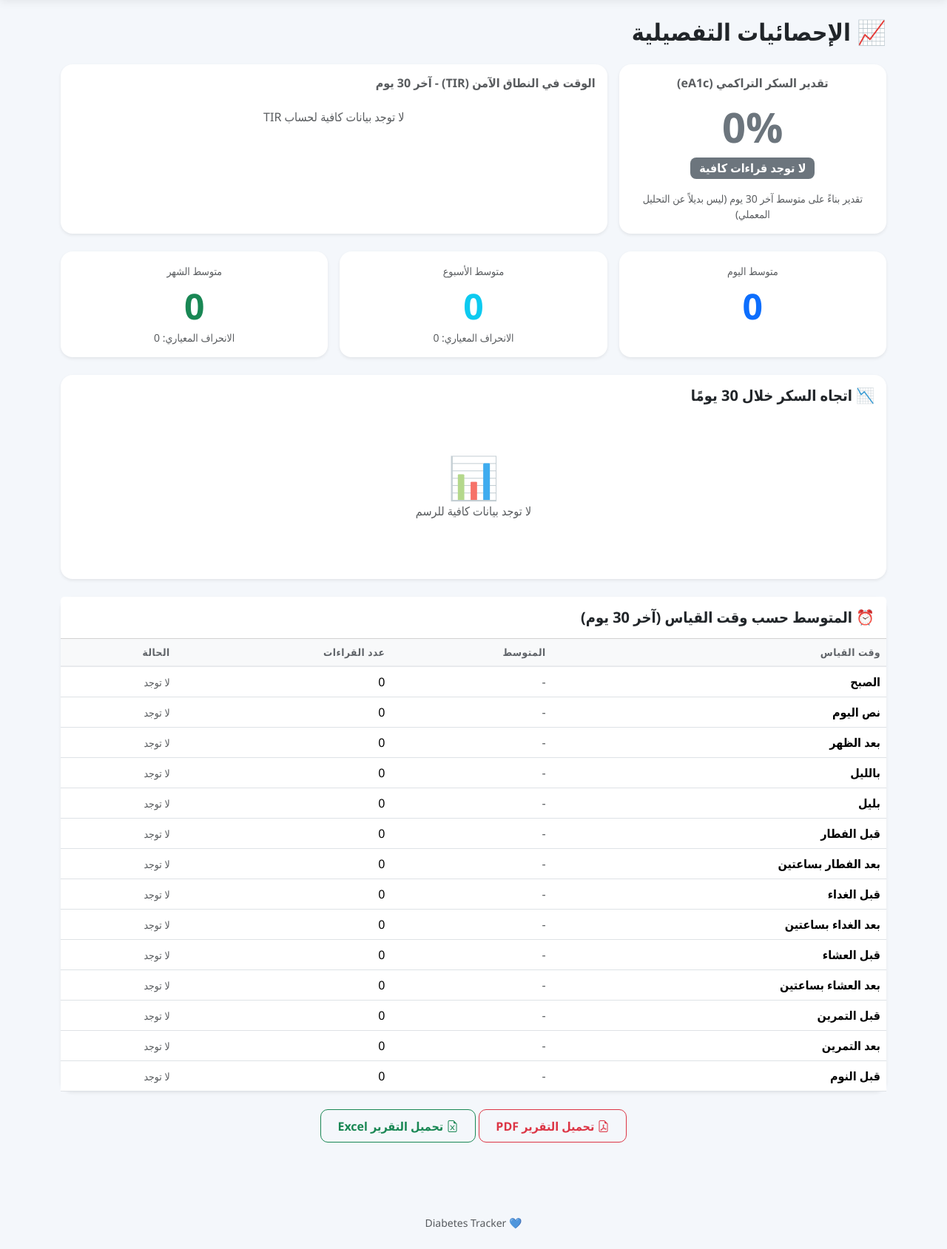
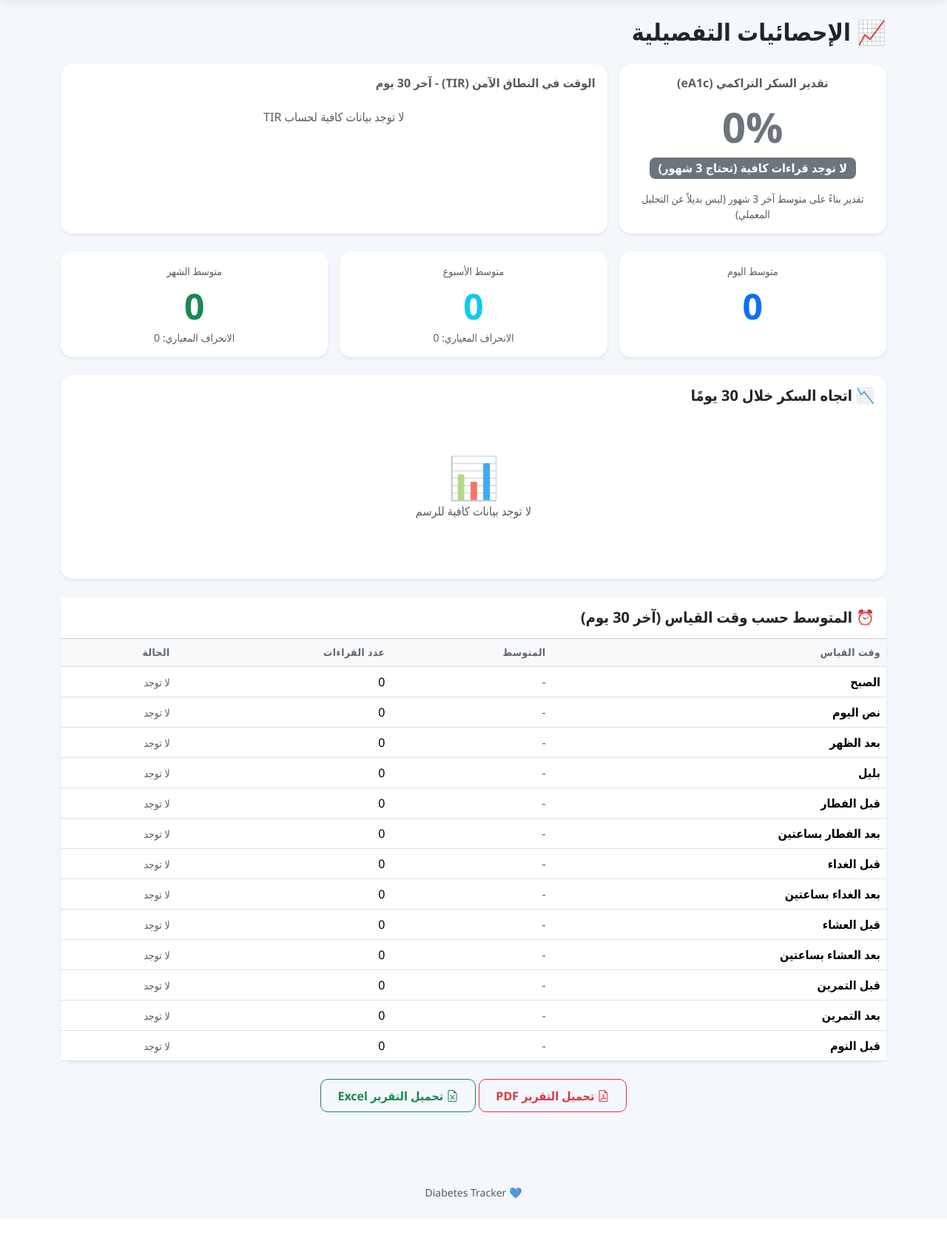
Before and after one commit to hussein8lolla/diabetes_app, a Flask app: page /readings/stats in a window 1280 px wide. Shown: the part 57-1746 px from the top of the page at 74% size. After the commit the page ends 1678 px from the top, so only its background shows below. Run offline with Flask 3, Linux system fonts and the light colour scheme; the visitor is signed in with stand-in values (Sample User, id 1); data that the repository does not hold is empty; some libraries are stand-ins or nearby versions.

Commit message:
Update eA1c to 90 days and remove Evening time

```diff
--- a/forms.py
+++ b/forms.py
@@ -36,7 +36,6 @@ class ReadingForm(FlaskForm):
         ('Morning', 'الصبح'),
         ('Noon', 'نص اليوم'),
         ('Afternoon', 'بعد الظهر'),
-        ('Evening', 'بالليل'),
         ('Night', 'بليل'),
         ('Before Breakfast', 'قبل الفطار'),
         ('After Breakfast (2h)', 'بعد الفطار بساعتين'),
--- a/routes/readings.py
+++ b/routes/readings.py
@@ -97,10 +97,12 @@ def stats():
     today_vals = get_vals(0)
     week_vals = get_vals(7)
     month_vals = get_vals(30)
+    three_months_vals = get_vals(90)  # ✅ تمت الإضافة (3 شهور للتراكمي)
 
     avg_today = round(statistics.mean(today_vals), 1) if today_vals else 0
     avg_week = round(statistics.mean(week_vals), 1) if week_vals else 0
     avg_month = round(statistics.mean(month_vals), 1) if month_vals else 0
+    avg_three_months = round(statistics.mean(three_months_vals), 1) if three_months_vals else 0  # ✅ جديد
     std_week = round(statistics.stdev(week_vals), 1) if len(week_vals) > 1 else 0
     std_month = round(statistics.stdev(month_vals), 1) if len(month_vals) > 1 else 0
 
@@ -114,11 +116,13 @@ def stats():
         tir_percentage = round((in_range / total_readings) * 100)
         high_percentage = round((high / total_readings) * 100)
         low_percentage = round((low / total_readings) * 100)
+    else:
+        tir_percentage = high_percentage = low_percentage = 0
 
-        # حساب eA1c: (المتوسط + 46.7) / 28.7
-        ea1c = round((avg_month + 46.7) / 28.7, 1)
+    # ✅ تعديل حساب eA1c ليعتمد على 90 يوم
+    if len(three_months_vals) > 0:
+        ea1c = round((avg_three_months + 46.7) / 28.7, 1)
 
-        # تحديد حالة eA1c
         if ea1c < 5.7:
             a1c_status = "success"
             a1c_text = "طبيعي"
@@ -129,15 +133,14 @@ def stats():
             a1c_status = "danger"
             a1c_text = "مرتفع"
     else:
-        tir_percentage = high_percentage = low_percentage = 0
         ea1c = 0
         a1c_status = "secondary"
-        a1c_text = "لا توجد قراءات كافية"
+        a1c_text = "لا توجد قراءات كافية (تحتاج 3 شهور)"
 
-    # إحصائيات وقت القياس
+    # إحصائيات وقت القياس (تم شيل بالليل)
     time_labels = [
         ('Morning', 'الصبح'), ('Noon', 'نص اليوم'), ('Afternoon', 'بعد الظهر'),
-        ('Evening', 'بالليل'), ('Night', 'بليل'),
+        ('Night', 'بليل'),  # ✅ "بالليل" اتشالت
         ('Before Breakfast', 'قبل الفطار'), ('After Breakfast (2h)', 'بعد الفطار بساعتين'),
         ('Before Lunch', 'قبل الغداء'), ('After Lunch (2h)', 'بعد الغداء بساعتين'),
         ('Before Dinner', 'قبل العشاء'), ('After Dinner (2h)', 'بعد العشاء بساعتين'),
--- a/templates/stats.html
+++ b/templates/stats.html
@@ -15,7 +15,7 @@
                     {{ ea1c }}%
                 </div>
                 <span class="badge bg-{{ a1c_status }} fs-6">{{ a1c_text }}</span>
-                <p class="text-muted small mt-3 mb-0">تقدير بناءً على متوسط آخر 30 يوم (ليس بديلاً عن التحليل المعملي)</p>
+                <p class="text-muted small mt-3 mb-0">تقدير بناءً على متوسط آخر 3 شهور (ليس بديلاً عن التحليل المعملي)</p>
             </div>
         </div>
     </div>
```
